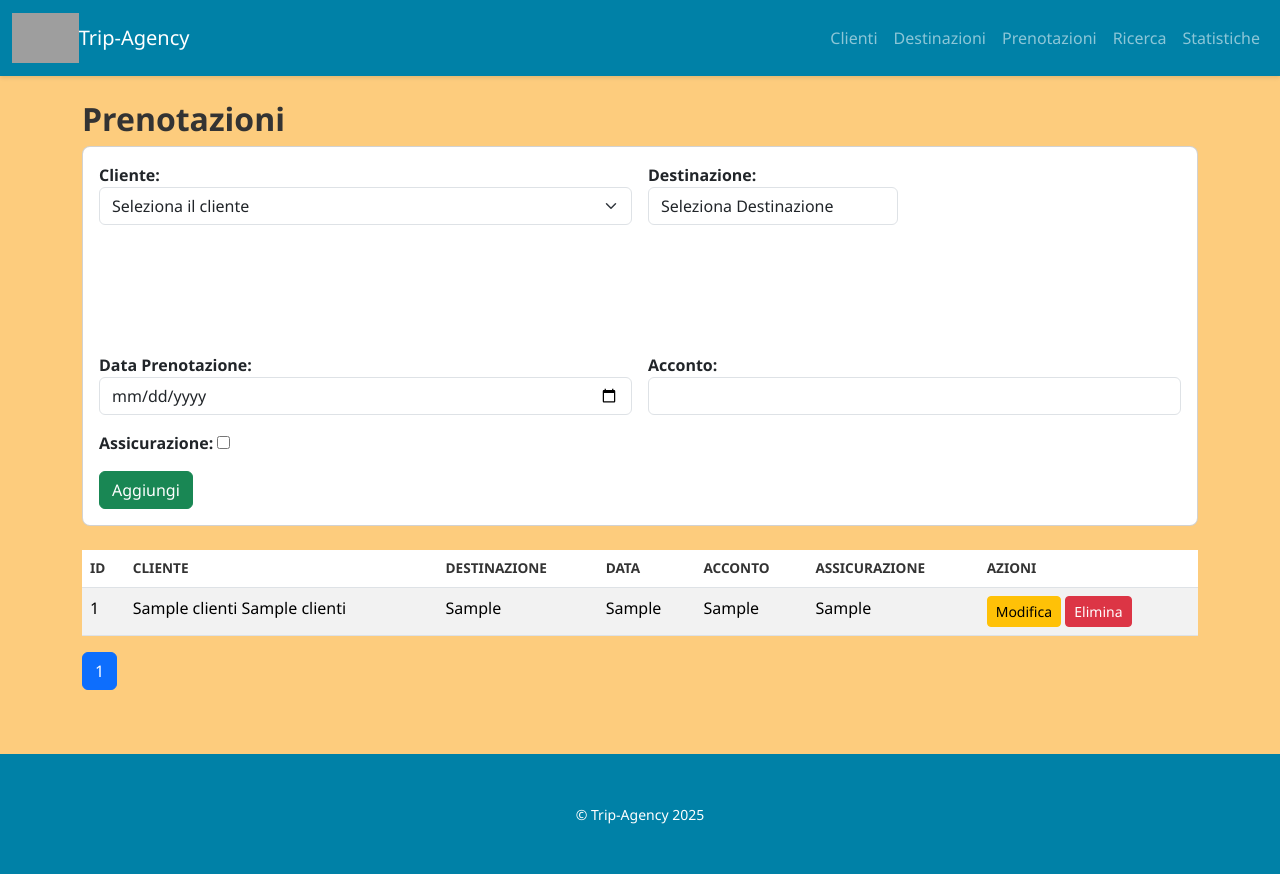
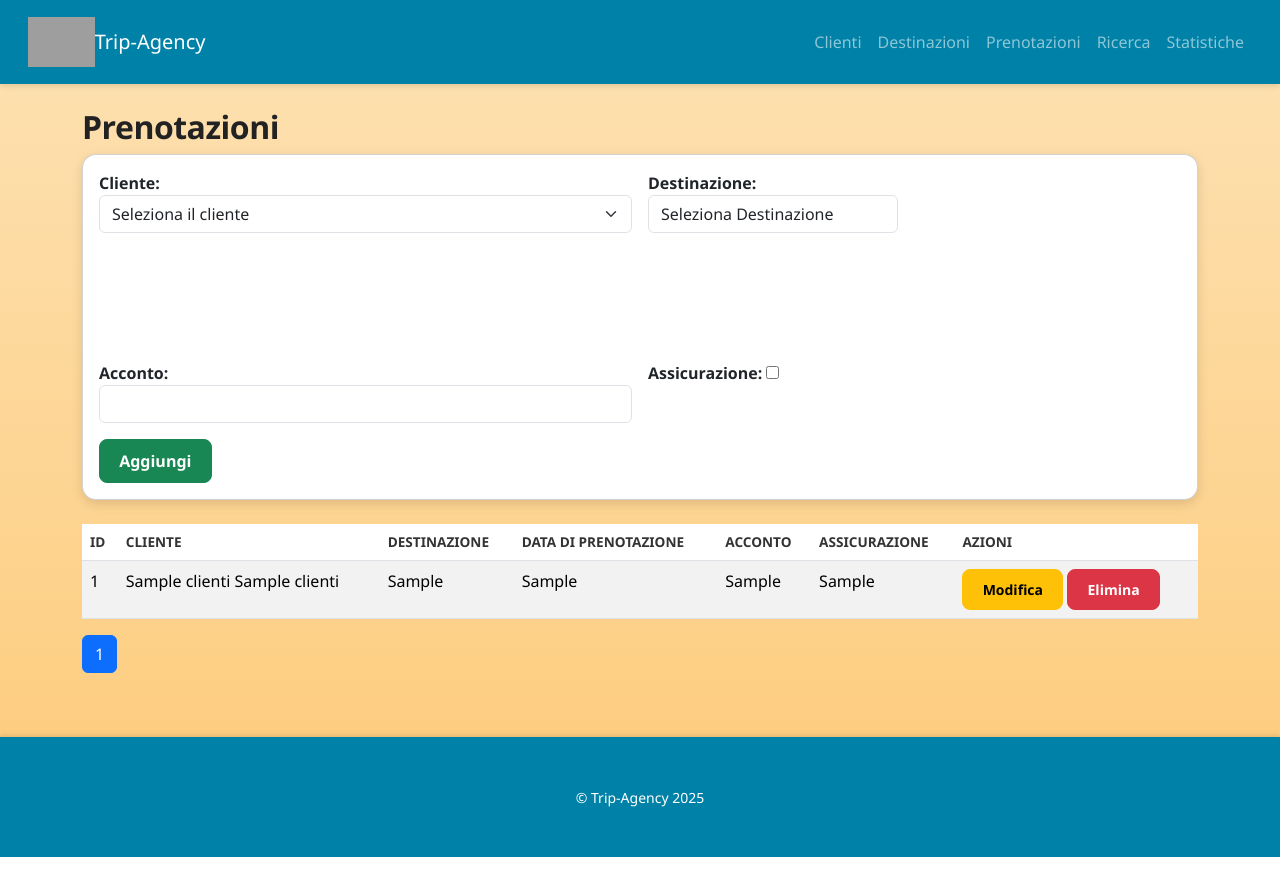
Before and after one commit to chiaratanzi00/DB_MYSQL_PHP, a PHP site: page /prenotazioni.php in a window 1280 px wide. Run offline with PHP 8.4, Linux system fonts and the light colour scheme; tables that the repository leaves empty or names only in its code hold one stand-in row (values such as "Sample post"); grey boxes are pictures that could not be loaded.

Commit message:
modifiche varie

```diff
--- a/TRIP_AGENCY/prenotazioni.php
+++ b/TRIP_AGENCY/prenotazioni.php
@@ -20,10 +20,10 @@
     if($_SERVER["REQUEST_METHOD"] === "POST" && isset($_POST['aggiungi'])){
 
         //Preparo lo stato stmt -> statement
-        $stmt = $conn->prepare("INSERT INTO prenotazioni (id_cliente, id_destinazione, data_prenotazione, acconto, assicurazione)
-                                VALUES  (?, ?, ?, ?, ?)");
+        $stmt = $conn->prepare("INSERT INTO prenotazioni (id_cliente, id_destinazione, acconto, assicurazione)
+                                VALUES  (?, ?, ?, ?)");
         //Binding dei parametri e tipizzo
-        $stmt->bind_param("iisii", $_POST['id_cliente'], $_POST['id_destinazione'], $_POST['data_prenotazione'],$_POST['acconto'],$_POST['assicurazione']);
+        $stmt->bind_param("iiii", $_POST['id_cliente'], $_POST['id_destinazione'],$_POST['acconto'],$_POST['assicurazione']);
 
         //eseguo lo statement
         $stmt->execute();
@@ -182,14 +182,7 @@
 
 
 
-                    <div class="col-md-6">
-                        <label style="font-weight: 600;" for="">Data Prenotazione: </label>
-                        <input type="date" name="data_prenotazione" class="form-control" placeholder=""
 
-                        value="<?= $prenotazione_modifica['data_prenotazione'] ?? ''?>"
-
-                        required>
-                    </div>
 
                      <div class="col-md-6">
                         <label style="font-weight: 600;" for="">Acconto: </label>
@@ -246,7 +239,7 @@
                 <th>ID</th>
                 <th>Cliente</th>
                 <th>Destinazione</th>
-                <th>Data</th>
+                <th>Data di Prenotazione</th>
                 <th>Acconto</th>
                 <th>Assicurazione</th>
                 <th>Azioni</th>
@@ -302,4 +295,4 @@
         </ul>
     </nav>
 
-<?php include 'footer.php'; ?>
+<?php include 'footer.php';
--- a/TRIP_AGENCY/style.css
+++ b/TRIP_AGENCY/style.css
@@ -1,74 +1,105 @@
 html, body {
-
     height: 100%;
     margin: 0;
     padding: 0;
 }
 
-
-body{
-
-    background-color :#fdcc7d;
+body {
+    background: linear-gradient(180deg, #fde2b4, #fdcc7d);
     font-family: 'Segoe UI', Tahoma, Geneva, Verdana, sans-serif;
     display: flex;
     flex-direction: column;
     min-height: 100vh;
-
 }
 
-
-main {
-
-    flex:1;
+/* ===================
+   TESTI
+=================== */
+h1, h2, h3 {
+    font-weight: 700;
+    color: #222;
+    letter-spacing: -0.5px;
 }
 
-
-h1, h2, h3 {
-
-    font-weight: 600;
-    color: #333;
-
+.hero-title {
+    text-shadow: 0px 1px 3px rgba(0,0,0,0.15);
 }
 
-.navbar{
-
-    box-shadow: 0 2px 4px rgba(0, 0, 0, 0.1);
-
+/* ===================
+   NAVBAR
+=================== */
+.navbar {
+    box-shadow: 0 2px 6px rgba(0,0,0,0.12);
+    padding: 0.75rem 1rem;
 }
 
-.navbar .nav-link:hover{
-
-    text-decoration: underline;
+.navbar .nav-link:hover {
+    text-decoration: none;
+    opacity: 0.8;
+    transition: 0.2s;
 }
 
-.card {
-
-    box-shadow: 0, 2px 4px rgb(0, 0, 0.5);
-    border-radius: 8px;
-
+/* ===================
+   HERO IMAGES
+=================== */
+.hero-images img {
+    max-height: 260px;
+    transition: transform 0.2s;
 }
 
+.hero-images img:hover {
+    transform: scale(1.05);
+}
 
+/* ===================
+   CARDS
+=================== */
+.card {
+    box-shadow: 0 4px 12px rgba(0,0,0,0.12);
+    border-radius: 14px;
+    transition: 0.25s ease;
+}
+
+.card:hover {
+    transform: translateY(-6px);
+    box-shadow: 0 8px 20px rgba(0,0,0,0.18);
+}
+
+/* ===================
+   BUTTONS
+=================== */
+.btn {
+    padding: 0.55rem 1.2rem;
+    border-radius: 8px;
+    font-weight: 600;
+}
+
+/* ===================
+   TABLE
+=================== */
 .table thead th {
-
-    font-weight: 600; /* Più leggibile */
+    font-weight: 600;
     text-transform: uppercase;
     color: #333;
     font-size: 0.85rem;
 }
 
-
-footer{
-
+/* ===================
+   FOOTER
+=================== */
+footer {
     margin-top: auto;
-
+    padding: 1rem 0;
+    text-align: center;
+    background: #fff;
+    box-shadow: 0 -2px 4px rgba(0,0,0,0.1);
 }
 
-
-/*Wrapper per select-option Destinazioni */
-.wrapper{
-
+/* ===================
+   WRAPPER SELECT
+=================== */
+.wrapper {
     width: 100%;
-    max-width: 250px; /* Responsive */
-    min-height: 150px; /* Flessibile */
+    max-width: 250px;
+    min-height: 150px;
 }
```
Also changed, not shown: TRIP_AGENCY/index.php (+4 -4 lines).
